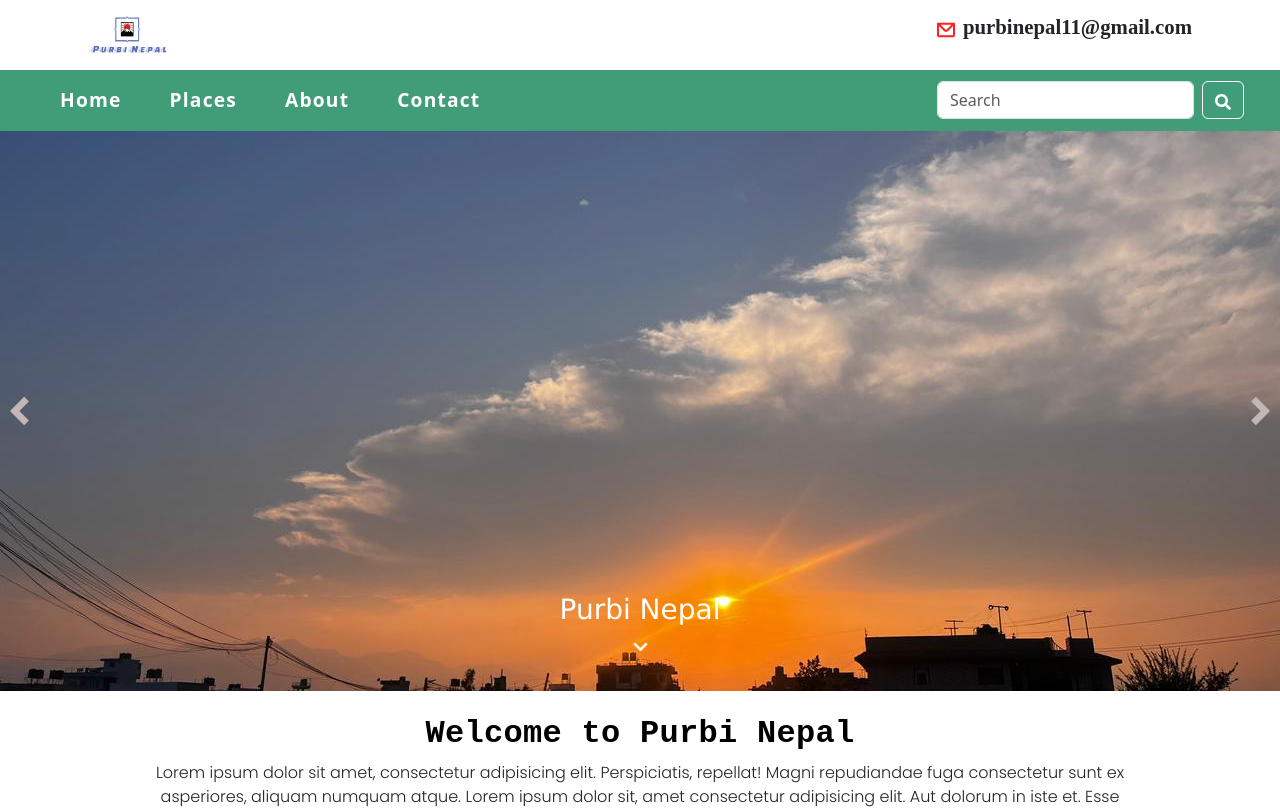
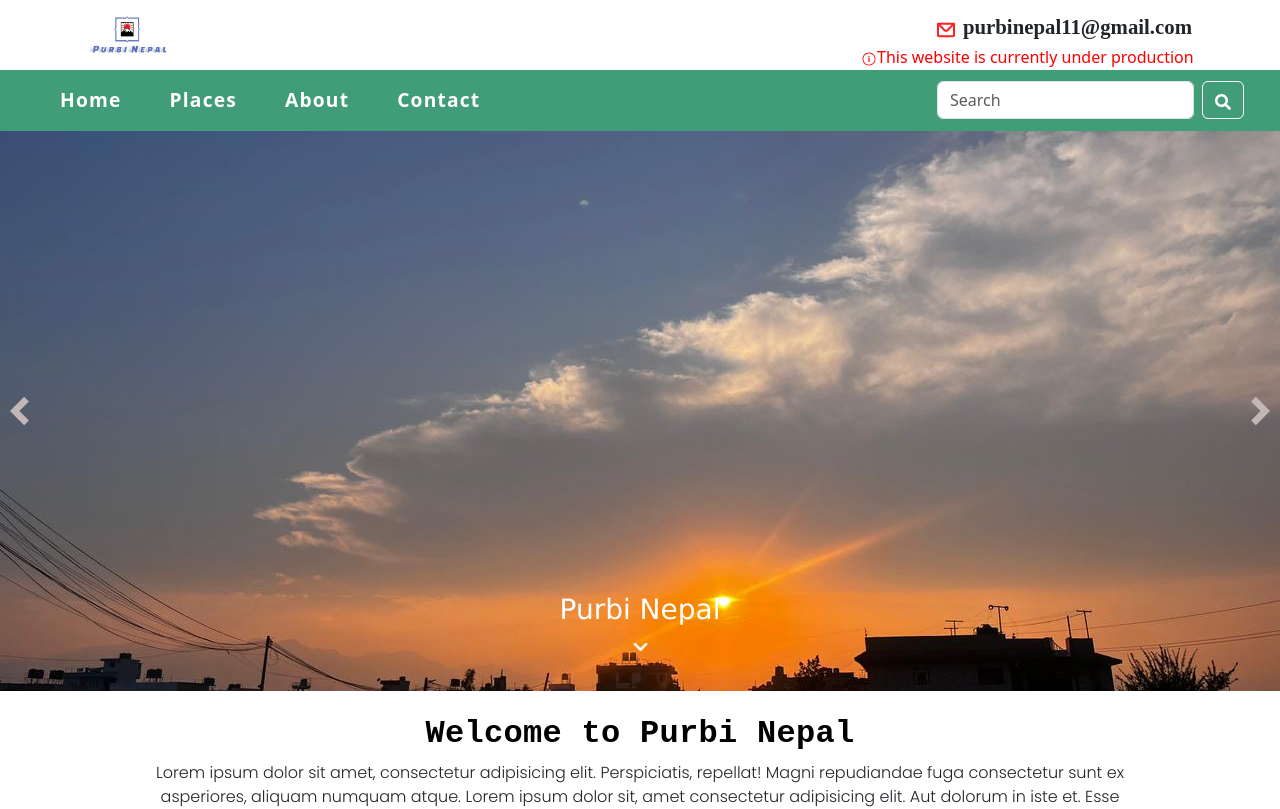
Before and after one commit to BibekThapa1/travel-website, a React (Vite) app: page / in a window 1280 px wide. Shown: the top 809 px of the page. Built offline with nearby package versions, Linux system fonts and the light colour scheme; a web font is replaced by a local one.

Commit message:
Chanhes made

```diff
--- a/src/App.css
+++ b/src/App.css
@@ -24,7 +24,7 @@ nav {
 
 .logo-section {
     transition: 0.3s all linear;
-
+      position: relative;
 }
 
 .logo-section .logo {
@@ -43,6 +43,14 @@ nav {
 .logo-section .logo img {
     height: 100%;
     transform: scale(1.3);
+}
+
+.info-absolute{
+    color: red;
+position: absolute;
+bottom: -15px;
+right: 0;
+padding-right: 12px;
 }
 
 /* Navbar */
@@ -459,6 +467,10 @@ transition: 0.4s all linear;
     .logo-section .logo .nav-text {
         font-size: 1.3rem;
     }
+    .info-absolute{
+
+    padding-right: 2.4rem;
+    }
 
     .info-section h1 {
         font-size: 1.7rem;
@@ -489,6 +501,11 @@ transition: 0.4s all linear;
     .logo-section .logo .nav-text {
         font-size: 1.3rem;
     }
+    .info-absolute{
+
+        padding-right: 5.4rem;
+        }
+
  .sliderStyles {
     height: 70vmin;
 }
--- a/src/components/Navbar.jsx
+++ b/src/components/Navbar.jsx
@@ -6,6 +6,8 @@ import { RxCross2 } from "react-icons/rx";
 import { CgMail } from "react-icons/cg";
 import { FaSearch } from "react-icons/fa";
 import SearchBar from "./SearchBar";
+import { IoIosInformationCircleOutline } from "react-icons/io";
+
 
 const Navbar = () => {
   const [showNav, setShowNav] = useState(false);
@@ -50,6 +52,8 @@ const Navbar = () => {
           <p className="px-2 nav-text">
             <CgMail className="icon footer-icon-gmail" /> purbinepal11@gmail.com
           </p>
+          <p className="info-absolute"><IoIosInformationCircleOutline className="info-icon"/>
+ This website is currently under  production          </p>
         </div>
       </div>
       <nav
--- a/src/pages/SearchResultPage.jsx
+++ b/src/pages/SearchResultPage.jsx
@@ -1,4 +1,4 @@
-import React from 'react'
+  import React from 'react'
 import SearchResults from '../components/SearchResults'
 
 const SearchResultPage = () => {
```
